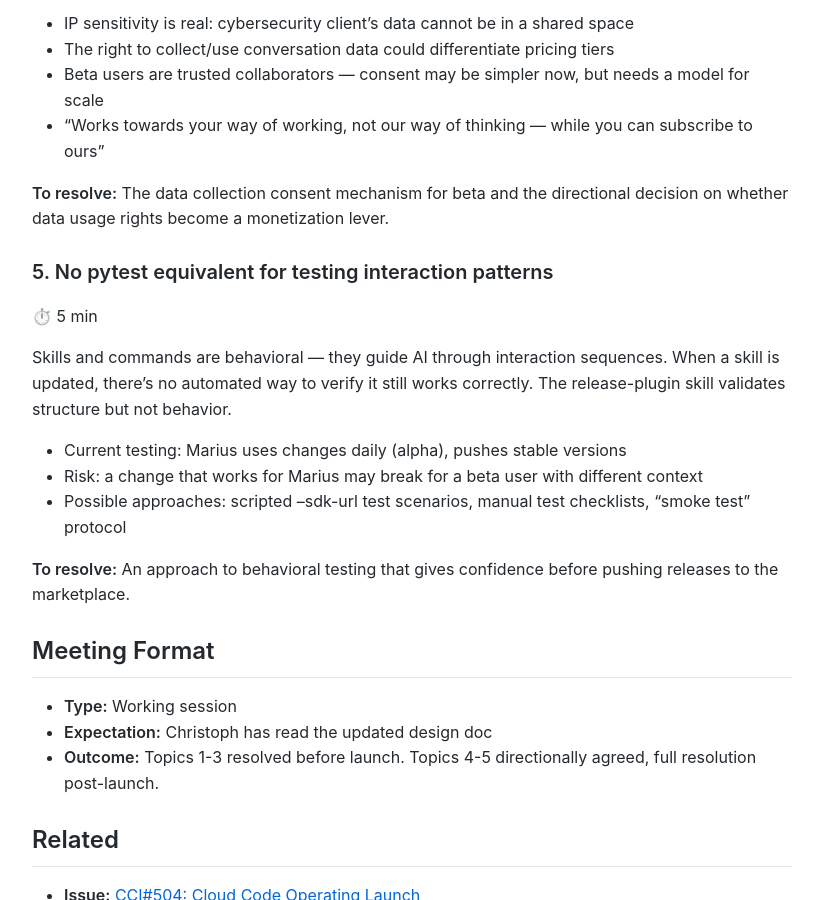
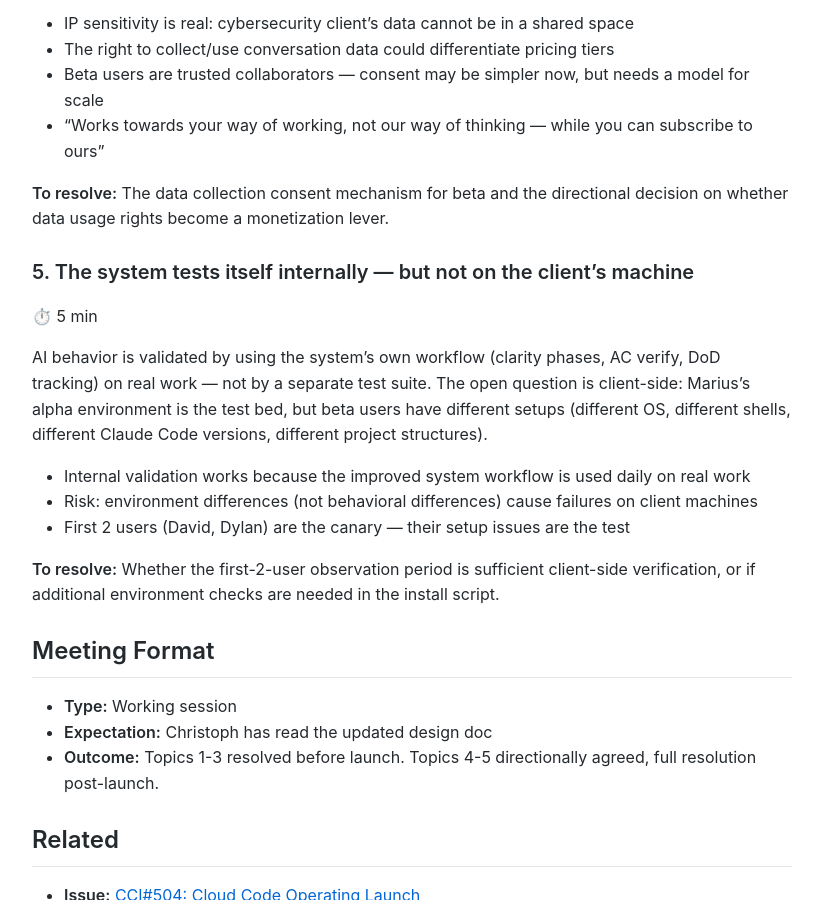
Before and after one commit to MariusWilsch/public-wilsch-ai-pages, a Jekyll site: the page built from project/traceline/meeting-agenda-pre-launch-decisions-2026-02-20.md, in a window 1280 px wide and 900 px high, scrolled down 2391 px. Shown: the whole window, without its empty margins (228-1049 px from the left). Built offline with Jekyll 4.4.1, drawn with Linux system fonts in a browser that asks for light colours; our own code applies the rules of GitHub Pages for plain Markdown files.

Commit message:
Sync from hippocampus 2026-02-20

```diff
--- a/project/traceline/meeting-agenda-pre-launch-decisions-2026-02-20.md
+++ b/project/traceline/meeting-agenda-pre-launch-decisions-2026-02-20.md
@@ -72,16 +72,16 @@ The system improves by learning from user sessions — conversation data is how
 
 **To resolve:** The data collection consent mechanism for beta and the directional decision on whether data usage rights become a monetization lever.
 
-### 5. No pytest equivalent for testing interaction patterns
+### 5. The system tests itself internally — but not on the client's machine
 ⏱️ 5 min
 
-Skills and commands are behavioral — they guide AI through interaction sequences. When a skill is updated, there's no automated way to verify it still works correctly. The release-plugin skill validates structure but not behavior.
+AI behavior is validated by using the system's own workflow (clarity phases, AC verify, DoD tracking) on real work — not by a separate test suite. The open question is client-side: Marius's alpha environment is the test bed, but beta users have different setups (different OS, different shells, different Claude Code versions, different project structures).
 
-- Current testing: Marius uses changes daily (alpha), pushes stable versions
-- Risk: a change that works for Marius may break for a beta user with different context
-- Possible approaches: scripted --sdk-url test scenarios, manual test checklists, "smoke test" protocol
+- Internal validation works because the improved system workflow is used daily on real work
+- Risk: environment differences (not behavioral differences) cause failures on client machines
+- First 2 users (David, Dylan) are the canary — their setup issues are the test
 
-**To resolve:** An approach to behavioral testing that gives confidence before pushing releases to the marketplace.
+**To resolve:** Whether the first-2-user observation period is sufficient client-side verification, or if additional environment checks are needed in the install script.
 
 ## Meeting Format
 
```
